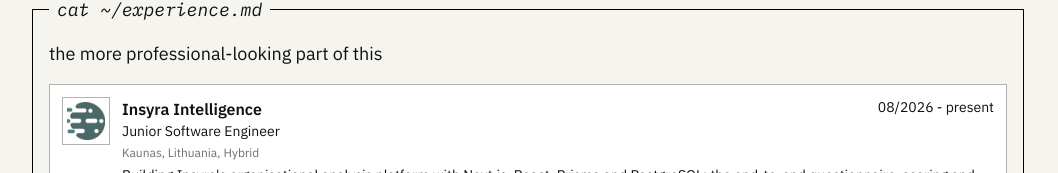
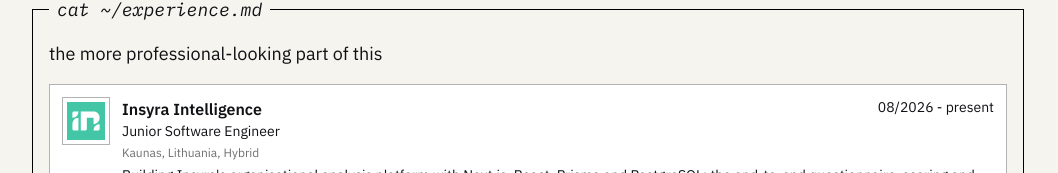
Before and after one commit to JustinasLaunikonis/portfolio, a plain HTML site: page index.html in a window 1280 px wide. Shown: the part 779-952 px from the top of the page, without its empty margins (112-1170 px from the left). Drawn offline with Linux system fonts and the light colour scheme.

Commit message:
Experience: use the new Insyra app icon
Swaps the old webp for the square app icon (white "in" on Teal Mint)
from the Insyra brand kit, as a vector.

Co-Authored-By: Claude Opus 5.5 <noreply@anthropic.com>

```diff
--- a/index.html
+++ b/index.html
@@ -526,7 +526,7 @@
 <div class="experience-card border border-black/30 dark:border-white/25 p-3">
 <span aria-hidden="true" class="favorite-star"></span>
 <div class="flex items-start gap-3">
-<img alt="Insyra Intelligence logo" class="w-12 h-12 shrink-0 object-contain border border-black/30 dark:border-white/25 p-1 bg-white" decoding="async" loading="lazy" src="assets/experience/insyra.webp"/>
+<img alt="Insyra Intelligence logo" class="w-12 h-12 shrink-0 object-contain border border-black/30 dark:border-white/25 p-1 bg-white" decoding="async" loading="lazy" src="assets/experience/insyra.svg"/>
 <div class="min-w-0 flex-1">
 <div class="flex flex-col sm:flex-row sm:justify-between gap-1">
 <div>
```
Also changed, not shown: assets/experience/insyra.svg (added), assets/experience/insyra.webp (deleted).
